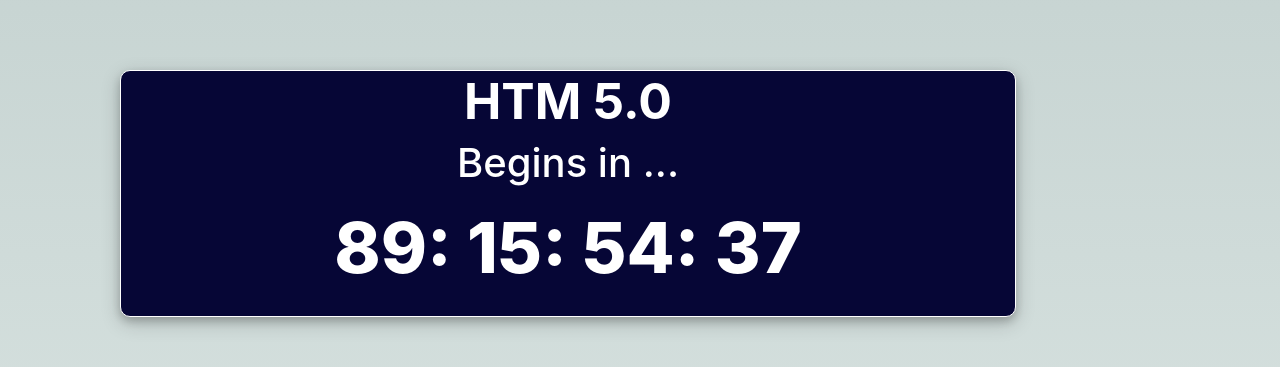
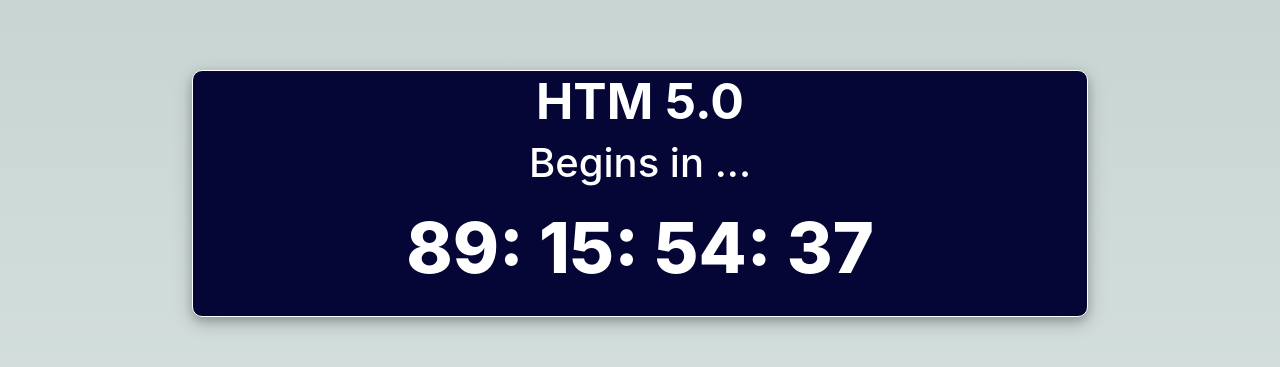
Before and after one commit to nishi1403/HTM-5.0, a React (Create React App) app: page / in a window 1280 px wide. Shown: the part 690-1057 px from the top of the page. Built offline with nearby package versions, Linux system fonts and the light colour scheme; a web font is replaced by a local one.

Commit message:
Update web.css

```diff
--- a/src/Compnents/web.css
+++ b/src/Compnents/web.css
@@ -51,7 +51,7 @@ margin:auto;
   background-color: rgb(6, 6, 54);
   color: white;
   align-items: center;
-  margin-left:15vh;
+  margin-left:15%;
   border-radius: 10px;
   box-shadow: 0 4px 8px 0 rgba(0, 0, 0, 0.2), 0 6px 20px 0 rgba(0, 0, 0, 0.19);
 }
```
